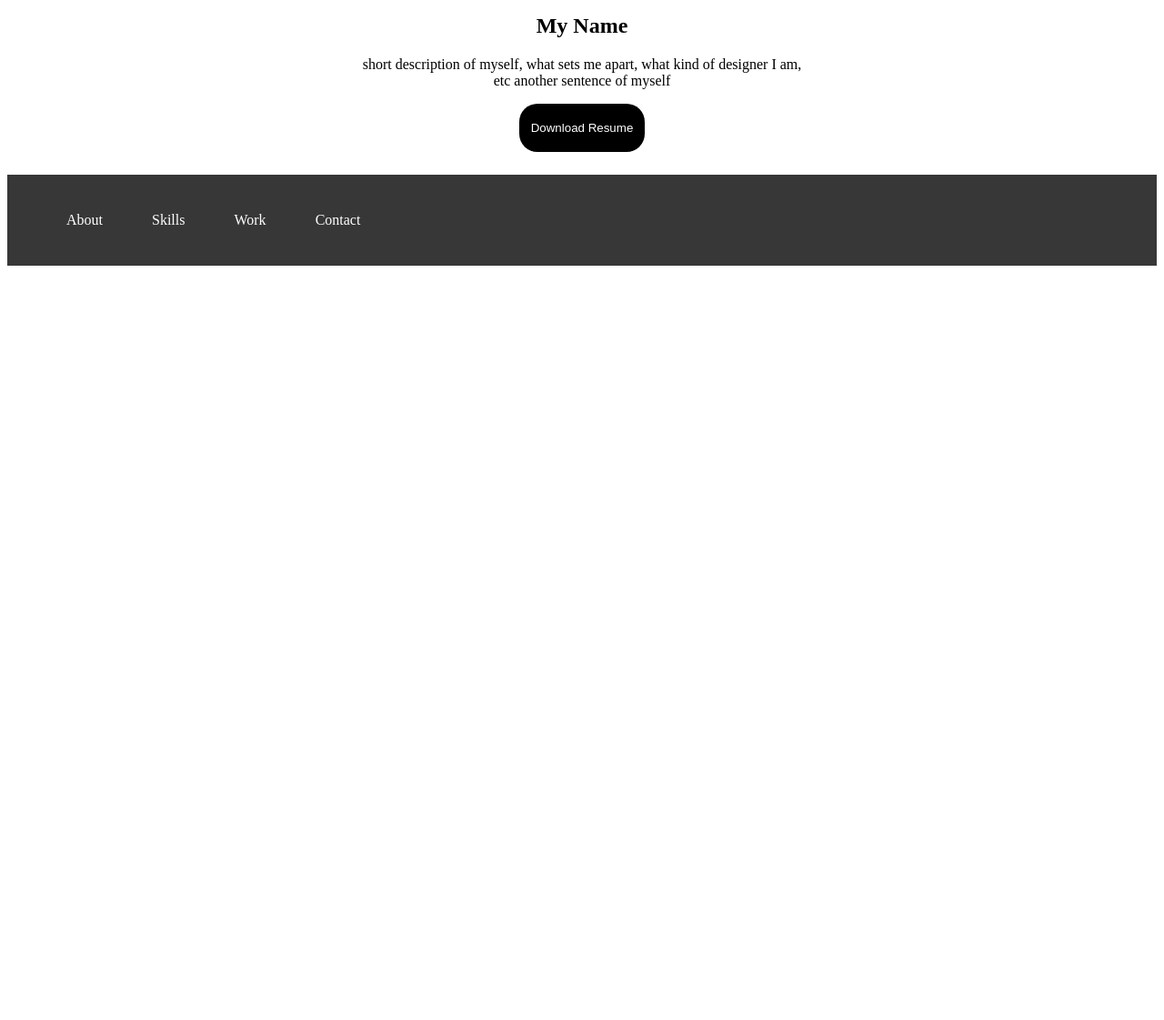
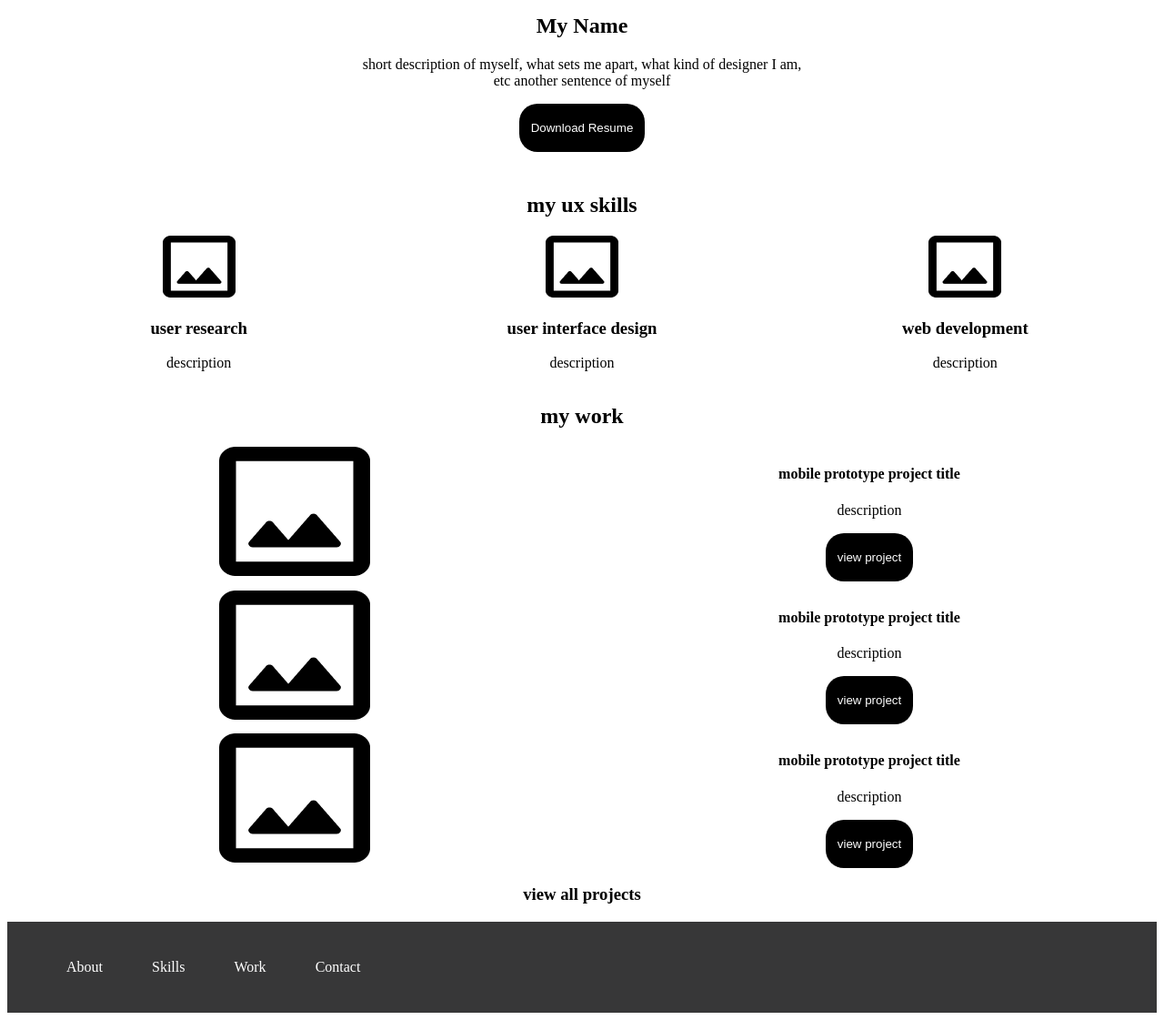
Before and after one commit to jaehyunlee95/uxuihw17, a plain HTML site: page index.html in a window 1280 px wide. Shown: the part 542-1663 px from the top of the page at 91% size. Before the commit the page ends 842 px from the top, so only its background shows below. Drawn offline with Linux system fonts and the light colour scheme.

Commit message:
hw18
hw18 changes

```diff
--- a/css/style.css
+++ b/css/style.css
@@ -10,7 +10,6 @@
 .logo {
   padding: 5px;
   text-align: center;
-	float: right;
 }
 
 nav {
@@ -38,18 +37,61 @@ li {
   text-align: center;
 }
 
-.content h1 {
-
-}
-
 .content button {
   color: white;
   background-color: black;
   border: none;
   padding: 19px 13px;
   border-radius: 20px;
+}
 
+.mySkills {
+  text-align: center;
+}
 
+.flexContainer {
+  display: flex;
+  text-align: center;
+}
+
+.flexContainer div {
+  width: 32%;
+  margin: auto;
+}
+
+.myWork {
+  text-align: center;
+}
+
+.workGrid {
+  display: grid;
+  grid-template-columns: 1fr 1fr;
+  row-gap: 10px;
+}
+
+.workGrid div {
+  text-align: center;
+}
+
+.workGrid div button {
+  color: white;
+  background-color: black;
+  border: none;
+  padding: 19px 13px;
+  border-radius: 20px;
+}
+@media only screen and (max-width: 600px) {
+  .flexContainer {
+    flex-direction: column;
+  }
+
+  .flexContainer div {
+    width: 100%;
+  }
+
+  .workGrid {
+    grid-template-columns: 1fr;
+  }
 }
 
 footer {
--- a/index.html
+++ b/index.html
@@ -16,9 +16,9 @@
         </ul>
       </nav>
       <div class="logo">
-		<div class="inline-block">
-			<p>My Name</p>
-		</div>
+        <div class="inline-block">
+          <p>My Name</p>
+        </div>
         <div class="inline-block">
           <img src="images/Logo.png" />
         </div>
@@ -35,6 +35,58 @@
         <button>Download Resume</button>
       </div>
     </section>
+    <!-- My UX Skills section coded using CSS flex -->
+    <section class="mySkills">
+      <h1>my ux skills</h1>
+      <div class="flexContainer">
+        <div>
+          <img src="images/placeholder.png" />
+          <h3>user research</h3>
+          <p>description</p>
+        </div>
+        <div>
+          <img src="images/placeholder.png" />
+          <h3>user interface design</h3>
+          <p>description</p>
+        </div>
+        <div>
+          <img src="images/placeholder.png" />
+          <h3>web development</h3>
+          <p>description</p>
+        </div>
+      </div>
+    </section>
+    <!-- My Work Section Constructed using CSS Grid -->
+    <section class="myWork">
+      <h1>my work</h1>
+      <div class="workGrid">
+        <div>
+          <img src="images/placeholder_2.png" />
+        </div>
+        <div>
+          <h4>mobile prototype project title</h4>
+          <p>description</p>
+          <button>view project</button>
+        </div>
+        <div>
+          <img src="images/placeholder_2.png" />
+        </div>
+        <div>
+          <h4>mobile prototype project title</h4>
+          <p>description</p>
+          <button>view project</button>
+        </div>
+        <div>
+          <img src="images/placeholder_2.png" />
+        </div>
+        <div>
+          <h4>mobile prototype project title</h4>
+          <p>description</p>
+          <button>view project</button>
+        </div>
+      </div>
+      <h3>view all projects</h3>
+    </section>
     <footer>
       <ul>
         <li class="inline-block">About</li>
```
Also changed, not shown: images/placeholder.png (added), images/placeholder_2.png (added). Lines whose indentation alone changed are shown as unchanged.
